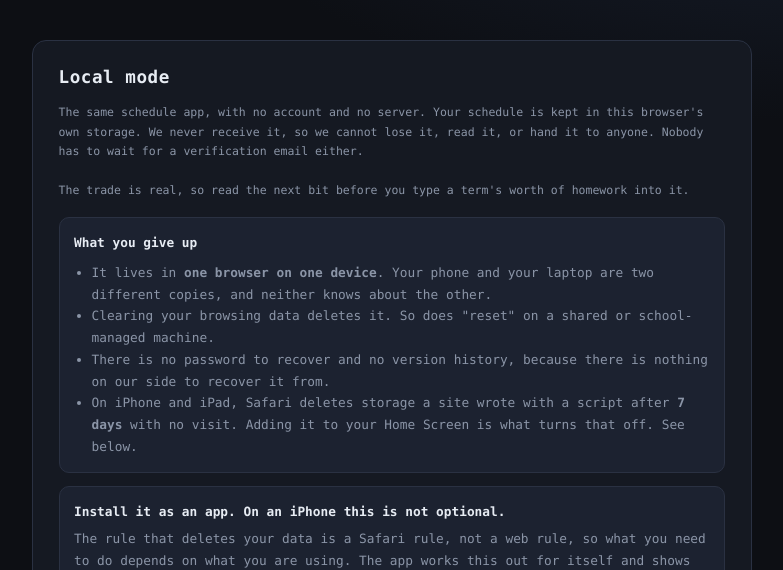
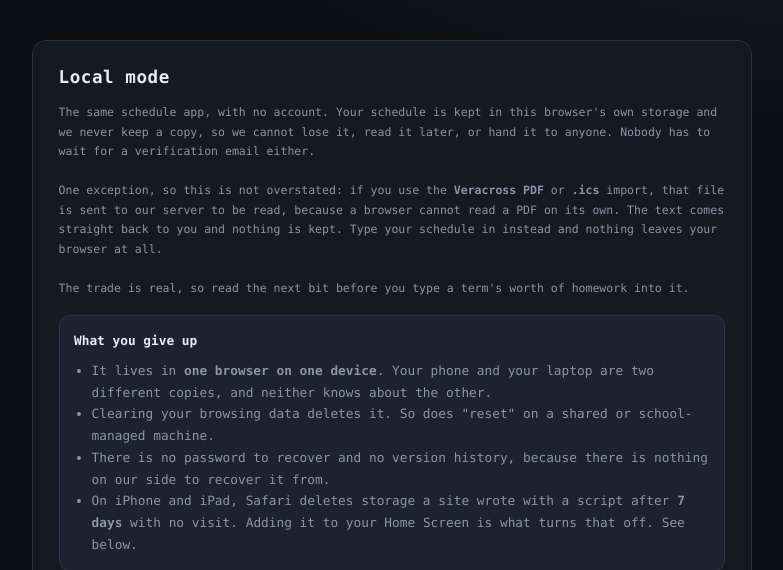
Before and after one commit to Larryzpl123/smart-schedule, a Flask app: page /local in a window 1280 px wide. Shown: the part 67-637 px from the top of the page, without its empty margins (248-1031 px from the left). Run offline with Flask 3, Linux system fonts and the light colour scheme.

Commit message:
Say what local mode actually sends

```diff
--- a/templates/edit.html
+++ b/templates/edit.html
@@ -8,7 +8,7 @@
   <button type="button" id="modeForm" class="modebtn on" style="width:auto;margin:0">Form</button>
   <button type="button" id="modeText" class="modebtn" style="width:auto;margin:0;background:var(--panel2);color:var(--ink)">Text</button>
   <span style="flex:1"></span>
-  <span class="hint" style="margin:0;font-size:.72rem">{% if local %}Local mode: this stays in this browser. Nothing is sent to us.{% else %}Your schedule is yours. Nobody else can open it.{% endif %}</span>
+  <span class="hint" style="margin:0;font-size:.72rem">{% if local %}Local mode: your schedule stays in this browser. The PDF and .ics imports send that file to us to be read; nothing is kept.{% else %}Your schedule is yours. Nobody else can open it.{% endif %}</span>
 </div>
 
 <div style="display:flex;gap:.5rem;margin-bottom:1rem;flex-wrap:wrap;align-items:center">
--- a/templates/home.html
+++ b/templates/home.html
@@ -34,9 +34,11 @@
               border-radius:10px;padding:1rem;display:flex;flex-direction:column">
     <div style="font-size:.95rem;font-weight:600">No account</div>
     <div style="font-size:.78rem;color:var(--ink-dim);line-height:1.6;margin-top:.4rem;flex:1">
-      Your schedule is kept <b>in this browser</b>. Nothing is sent to us and
+      Your schedule is kept <b>in this browser</b> and
       nothing is stored on our server, so there is nothing of yours for us to
-      lose or look at. No email, no verification code, no password.
+      lose or look at. (The PDF
+      import does send the file to us to be read; it is thrown away straight
+      after.) No email, no verification code, no password.
       <br><br>
       The cost: it lives in one browser on one device, and clearing your
       browsing data deletes it. On an iPhone you need to add it to your Home
--- a/templates/local_intro.html
+++ b/templates/local_intro.html
@@ -5,10 +5,16 @@
 <h1>Local mode</h1>
 
 <div class="hint" style="line-height:1.7;margin-top:0">
-  The same schedule app, with no account and no server. Your schedule is kept
-  in this browser's own storage. We never receive it, so we cannot lose it,
-  read it, or hand it to anyone. Nobody has to wait for a verification email
+  The same schedule app, with no account. Your schedule is kept in this
+  browser's own storage and we never keep a copy, so we cannot lose it, read it
+  later, or hand it to anyone. Nobody has to wait for a verification email
   either.
+  <br><br>
+  One exception, so this is not overstated: if you use the
+  <b>Veracross PDF</b> or <b>.ics</b> import, that file is sent to our server
+  to be read, because a browser cannot read a PDF on its own. The text comes
+  straight back to you and nothing is kept. Type your schedule in instead and
+  nothing leaves your browser at all.
   <br><br>
   The trade is real, so read the next bit before you type a term's worth of
   homework into it.
--- a/templates/login.html
+++ b/templates/login.html
@@ -21,6 +21,6 @@
 <div class="links" style="margin-top:.6rem">
   Don't want an account at all?
   <a href="{{ url_for('local_intro') }}">Use local mode</a>
-  <span style="color:var(--ink-dim)">(kept in this browser, never sent to us)</span>
+  <span style="color:var(--ink-dim)">(kept in this browser, never stored by us)</span>
 </div>
 {% endblock %}
```
Also changed, not shown: tests/test_local.py (+17 -0 lines), README.md.
